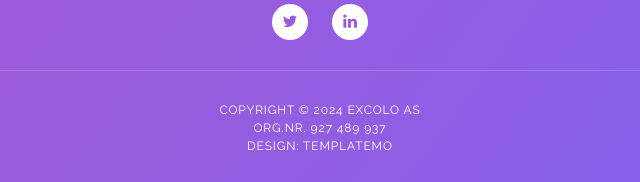
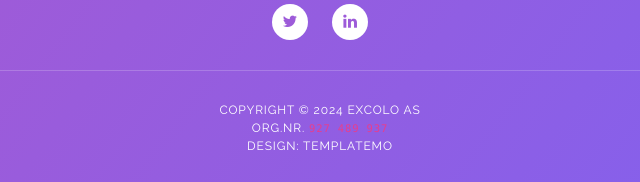
Before and after one commit to excolo/excolo.github.io, a plain HTML site: page index.html in a window 1280 px wide. Shown: the part 3068-3250 px from the top of the page, 320-960 px from the left. Drawn offline with nearby package versions, Linux system fonts and the light colour scheme.

Commit message:
Prevent org. nr to display as callable link i safari

```diff
--- a/index.html
+++ b/index.html
@@ -293,7 +293,7 @@ https://templatemo.com/tm-535-softy-pinko
             </div>
             <div class="row">
                 <div class="col-lg-12">
-                    <p class="copyright">Copyright &copy; 2024 Excolo AS<br />Org.nr. 927 489 937 <br />Design: TemplateMo</p>
+                    <p class="copyright">Copyright &copy; 2024 Excolo AS<br />Org.nr. <code>927 489 937</code><br />Design: TemplateMo</p>
                     <!-- <p class="copyright">Copyright &copy; 2020 Softy Pinko Company - Design: TemplateMo</p> -->
                 </div>
             </div>
```
